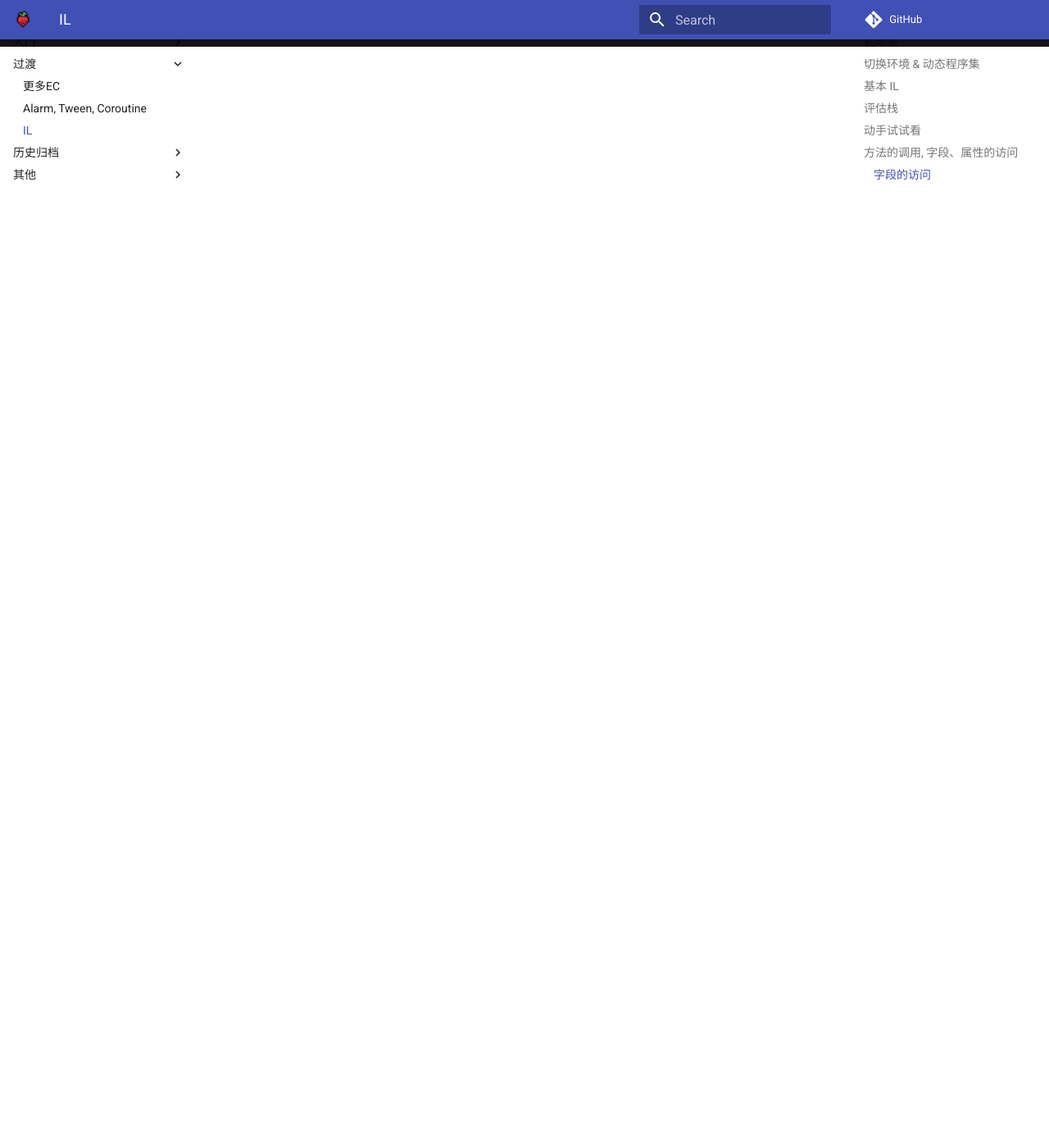
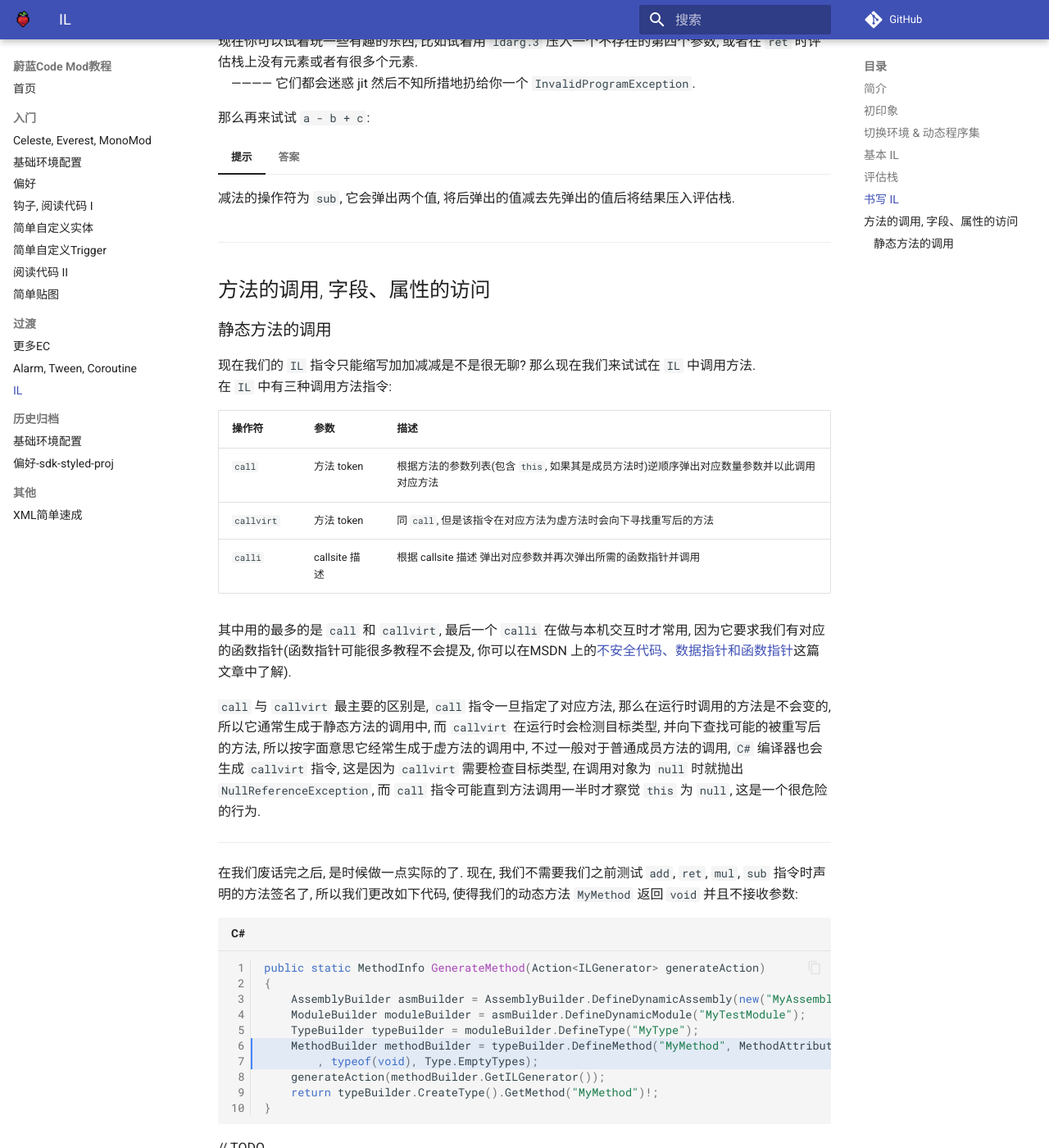
Before and after one commit to Saplonily/CelesteModTutorial, an MkDocs documentation site: the page built from docs/trans/il.md, in a window 1280 px wide and 1400 px high, scrolled down 7713 px. Shown: the whole window at 82% size. Built offline with MkDocs 1.6.1 and Material for MkDocs 9.7.7, drawn with Linux system fonts in a browser that asks for light colours; comment, search, counter and statistics services are not loaded; some of the changed text lies outside the part shown.

Commit message:
项目结构整理 & 又一点点 IL 章进展

````diff
--- a/docs/trans/il.md
+++ b/docs/trans/il.md
@@ -244,9 +244,9 @@
 
 ~~~这图做完后看上去好像不是想象中的那么直观...~~~
 
-## 动手试试看
+## 书写 `IL`
 
-现在我们以及了解了一小些 `IL` 的知识, 现在我们回到之前的工程中, 更改为以下代码:
+现在我们已经了解了一小些 `IL` 的知识, 现在我们回到之前的工程中, 更改为以下代码:
 ```cs hl_lines="14 23-28 30-32"
 
 using System.Reflection;
@@ -287,11 +287,13 @@
 
 这里我们在上面更改了方法的定义, 使它变为带有 `int` 返回值且接收 3 个参数的方法, 然后适当修改我们调用这个方法的地方,
 然后运用我们刚才的 `IL` 知识实现这个方法.
+现在, 运行它, 你应该会得到 `result is 6` 的输出, 但是我们全程都没有在 `C#` 代码中使用 `+` 运算符,
+而是直接在 `IL` 中调用 `add` 操作符, 从某些方面来说这挺有趣的.
 
 现在, 试着完成一个小练习, 将上面 `GenerateMethod` 方法里对 `MyMethod` 的实现从 `a + b + c` 更改为 `a + b * c`.
 
 === "提示"
-    乘法的操作符为 `mul`, 其使用方法与 `add` 一致
+    乘法的操作符为 `mul`, 其使用方法与 `add` 一致.
 === "答案"
     === "方法一"
         ```cs
@@ -316,11 +318,61 @@
         在方法二中就需要动点脑子, 我们一次性将三个参数压入了栈中, 然后执行一个 `mul` 操作, 它会把最后压入的两个元素弹出相乘后压入,
         然后我们马上再执行一个 `add` 操作, 将刚刚被压入的元素与最开始被压入的第一个参数相加, 也就是实现的是 `a + (b * c)`.
 
+----
 现在你可以试着玩一些有趣的东西, 比如试着用 `ldarg.3` 压入一个不存在的第四个参数, 或者在 `ret` 时评估栈上没有元素或者有很多个元素.
 &emsp;———— 它们都会迷惑 jit 然后不知所措地扔给你一个 `InvalidProgramException`.
 
+那么再来试试 `a - b + c`:
+
+=== "提示"
+    减法的操作符为 `sub`, 它会弹出两个值, 将后弹出的值减去先弹出的值后将结果压入评估栈.
+=== "答案"
+    ```cs
+    il.Emit(OpCodes.Ldarg_0);
+    il.Emit(OpCodes.Ldarg_1);
+    il.Emit(OpCodes.Sub);
+    il.Emit(OpCodes.Ldarg_2);
+    il.Emit(OpCodes.Add);
+    il.Emit(OpCodes.Ret);
+    ```
+    你可能已经发现的一个比较舒服的点是, 相减的顺序刚好就是压入的顺序, 也即弹出的逆顺序, 这点会让我们在某些情况下手写 `IL` 的更符合直觉一点.
+
+----
 ## 方法的调用, 字段、属性的访问
 
-### 字段的访问
+### 静态方法的调用
+
+现在我们的 `IL` 指令只能缩写加加减减是不是很无聊? 那么现在我们来试试在 `IL` 中调用方法.
+在 `IL` 中有三种调用方法指令:
+
+| 操作符 | 参数 | 描述 |
+| ---- | ---- | ---- |
+| `call` | 方法 token | 根据方法的参数列表(包含 `this`, 如果其是成员方法时)逆顺序弹出对应数量参数并以此调用对应方法 |
+| `callvirt` | 方法 token | 同 `call`, 但是该指令在对应方法为虚方法时会向下寻找重写后的方法 |
+| `calli` | callsite 描述 | 根据 callsite 描述 弹出对应参数并再次弹出所需的函数指针并调用 |
+
+其中用的最多的是 `call` 和 `callvirt`, 最后一个 `calli` 在做与本机交互时才常用,
+因为它要求我们有对应的函数指针(函数指针可能很多教程不会提及, 你可以在MSDN 上的[不安全代码、数据指针和函数指针](https://learn.microsoft.com/zh-cn/dotnet/csharp/language-reference/unsafe-code#function-pointers)这篇文章中了解).
+
+`call` 与 `callvirt` 最主要的区别是, `call` 指令一旦指定了对应方法, 那么在运行时调用的方法是不会变的, 所以它通常生成于静态方法的调用中,
+而 `callvirt` 在运行时会检测目标类型, 并向下查找可能的被重写后的方法, 所以按字面意思它经常生成于虚方法的调用中, 不过一般对于普通成员方法的调用,
+`C#` 编译器也会生成 `callvirt` 指令, 这是因为 `callvirt` 需要检查目标类型, 在调用对象为 `null` 时就抛出 `NullReferenceException`,
+而 `call` 指令可能直到方法调用一半时才察觉 `this` 为 `null`, 这是一个很危险的行为.
+
+----
+在我们废话完之后, 是时候做一点实际的了. 现在, 我们不需要我们之前测试 `add`, `ret`, `mul`, `sub` 指令时声明的方法签名了, 所以我们更改如下代码,
+使得我们的动态方法 `MyMethod` 返回 `void` 并且不接收参数:
+```cs hl_lines="6-7"
+public static MethodInfo GenerateMethod(Action<ILGenerator> generateAction)
+{
+    AssemblyBuilder asmBuilder = AssemblyBuilder.DefineDynamicAssembly(new("MyAssembly"), AssemblyBuilderAccess.RunAndCollect);
+    ModuleBuilder moduleBuilder = asmBuilder.DefineDynamicModule("MyTestModule");
+    TypeBuilder typeBuilder = moduleBuilder.DefineType("MyType");
+    MethodBuilder methodBuilder = typeBuilder.DefineMethod("MyMethod", MethodAttributes.Public | MethodAttributes.Static
+        , typeof(void), Type.EmptyTypes);
+    generateAction(methodBuilder.GetILGenerator());
+    return typeBuilder.CreateType().GetMethod("MyMethod")!;
+}
+```
 
 // TODO
--- a/mkdocs.yml
+++ b/mkdocs.yml
@@ -5,11 +5,13 @@
 
 theme:
   name: material
+  language: zh
   custom_dir: overrides
   logo: assets/images/favicon.png
   features:
     - content.code.copy
     - content.tabs.link
+    - navigation.sections
 
 extra_css:
   - css/content.css
@@ -20,10 +22,7 @@
   - attr_list
   - md_in_html
   - def_list # 列表
-  - pymdownx.mark # mark
   - pymdownx.tilde # 下划线
-  - pymdownx.inlinehilite # 高亮
-  - pymdownx.snippets # 语法高亮
   - pymdownx.tasklist # 列表
   - pymdownx.details
   - pymdownx.tabbed:
@@ -33,9 +32,9 @@
         - name: mermaid
           class: mermaid
   - pymdownx.highlight: # 语法高亮
-      anchor_linenums: true
-      line_spans: __span
+      auto_title: true
       pygments_lang_class: true
+      linenums: true
 
 nav:
   - 首页: "index.md"
````
Also changed, not shown: docs/index.md (+24 -5 lines), readme.md (+10 -2 lines).
